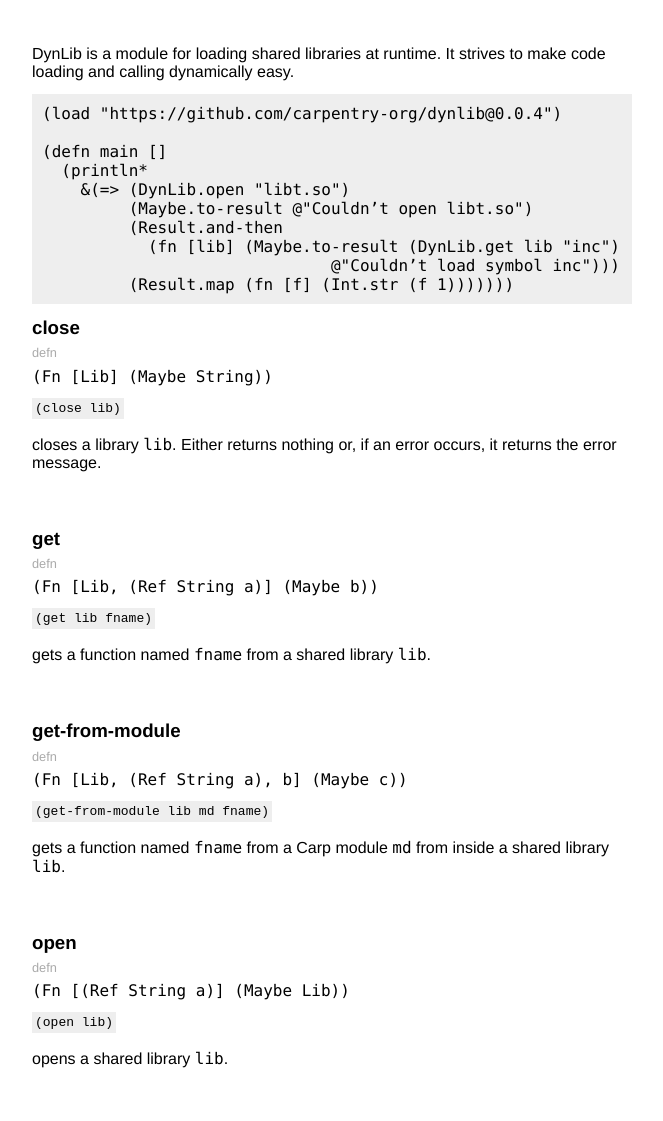
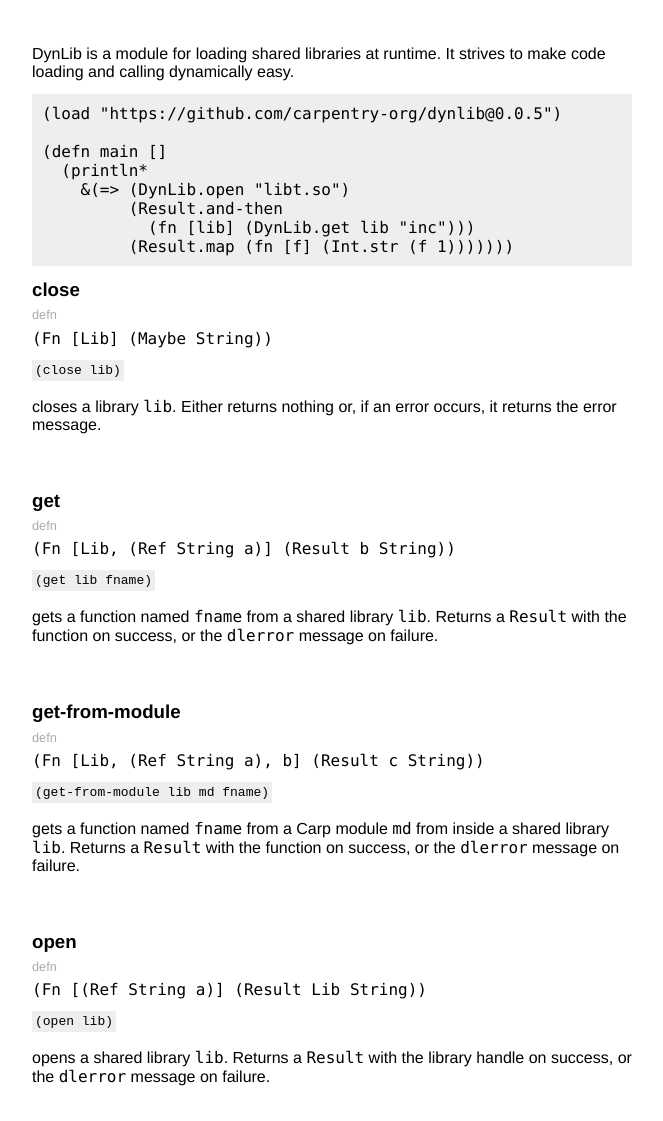
Before and after one commit to carpentry-org/dynlib, a plain HTML site: page docs/DynLib.html in a window 1280 px wide. Shown: the part 88-1209 px from the top of the page, without its empty margins (308-971 px from the left). Drawn offline with Linux system fonts and the light colour scheme.

Commit message:
Guard against NULL dlerror(), update README and docs for Result API

```diff
--- a/docs/DynLib.html
+++ b/docs/DynLib.html
@@ -31,15 +31,13 @@
             <div class="module-description">
                 <p>DynLib is a module for loading shared libraries at runtime. It
 strives to make code loading and calling dynamically easy.</p>
-<pre><code>(load &quot;https://github.com/carpentry-org/dynlib@0.0.4&quot;)
+<pre><code>(load &quot;https://github.com/carpentry-org/dynlib@0.0.5&quot;)
 
 (defn main []
   (println*
     &amp;(=&gt; (DynLib.open &quot;libt.so&quot;)
-         (Maybe.to-result @&quot;Couldn’t open libt.so&quot;)
          (Result.and-then
-           (fn [lib] (Maybe.to-result (DynLib.get lib &quot;inc&quot;)
-                              @&quot;Couldn’t load symbol inc&quot;)))
+           (fn [lib] (DynLib.get lib &quot;inc&quot;)))
          (Result.map (fn [f] (Int.str (f 1)))))))
 </code></pre>
 
@@ -75,13 +73,14 @@ occurs, it returns the error message.</p>
                     defn
                 </div>
                 <p class="sig">
-                    (Fn [Lib, (Ref String a)] (Maybe b))
+                    (Fn [Lib, (Ref String a)] (Result b String))
                 </p>
                 <pre class="args">
                     (get lib fname)
                 </pre>
                 <p class="doc">
-                    <p>gets a function named <code>fname</code> from a shared library <code>lib</code>.</p>
+                    <p>gets a function named <code>fname</code> from a shared library <code>lib</code>. Returns
+a <code>Result</code> with the function on success, or the <code>dlerror</code> message on failure.</p>
 
                 </p>
             </div>
@@ -95,14 +94,15 @@ occurs, it returns the error message.</p>
                     defn
                 </div>
                 <p class="sig">
-                    (Fn [Lib, (Ref String a), b] (Maybe c))
+                    (Fn [Lib, (Ref String a), b] (Result c String))
                 </p>
                 <pre class="args">
                     (get-from-module lib md fname)
                 </pre>
                 <p class="doc">
                     <p>gets a function named <code>fname</code> from a Carp module <code>md</code> from inside
-a shared library <code>lib</code>.</p>
+a shared library <code>lib</code>. Returns a <code>Result</code> with the function on success, or the
+<code>dlerror</code> message on failure.</p>
 
                 </p>
             </div>
@@ -116,13 +116,14 @@ a shared library <code>lib</code>.</p>
                     defn
                 </div>
                 <p class="sig">
-                    (Fn [(Ref String a)] (Maybe Lib))
+                    (Fn [(Ref String a)] (Result Lib String))
                 </p>
                 <pre class="args">
                     (open lib)
                 </pre>
                 <p class="doc">
-                    <p>opens a shared library <code>lib</code>.</p>
+                    <p>opens a shared library <code>lib</code>. Returns a <code>Result</code> with the library
+handle on success, or the <code>dlerror</code> message on failure.</p>
 
                 </p>
             </div>
```
Also changed, not shown: 2 other files.
